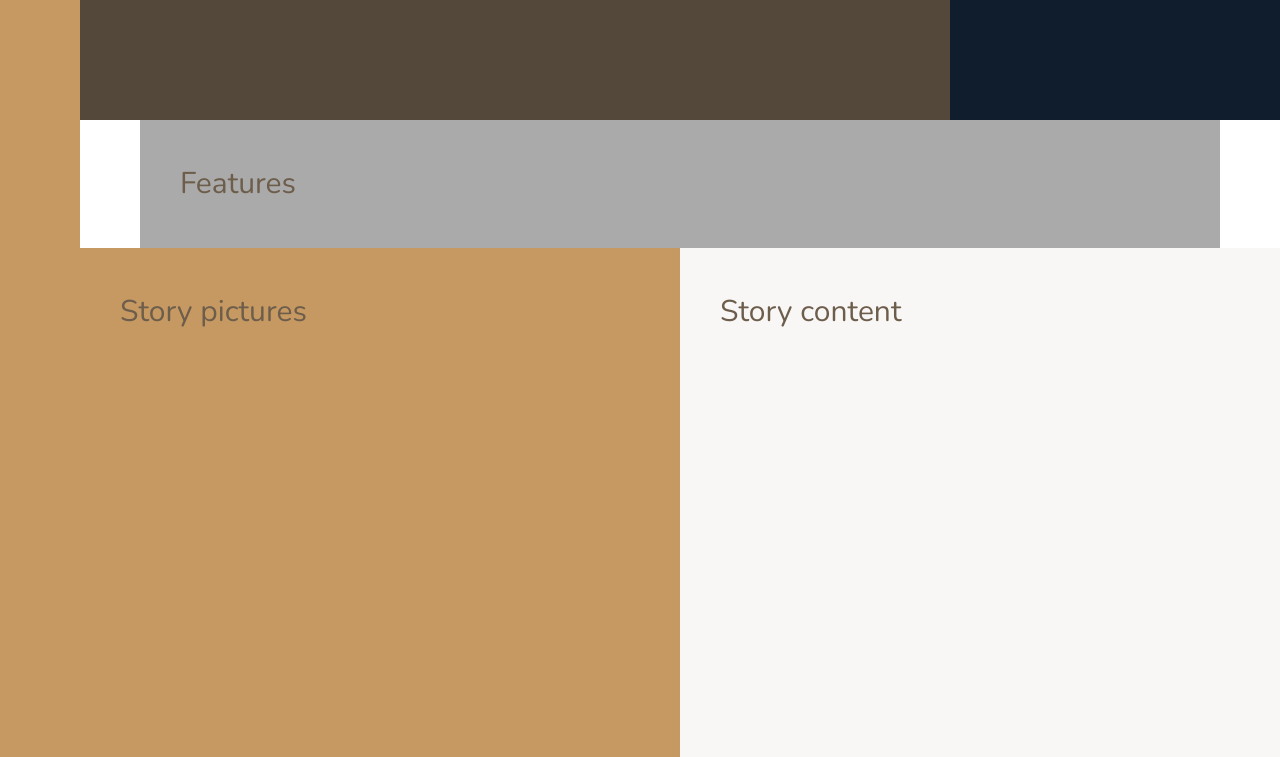
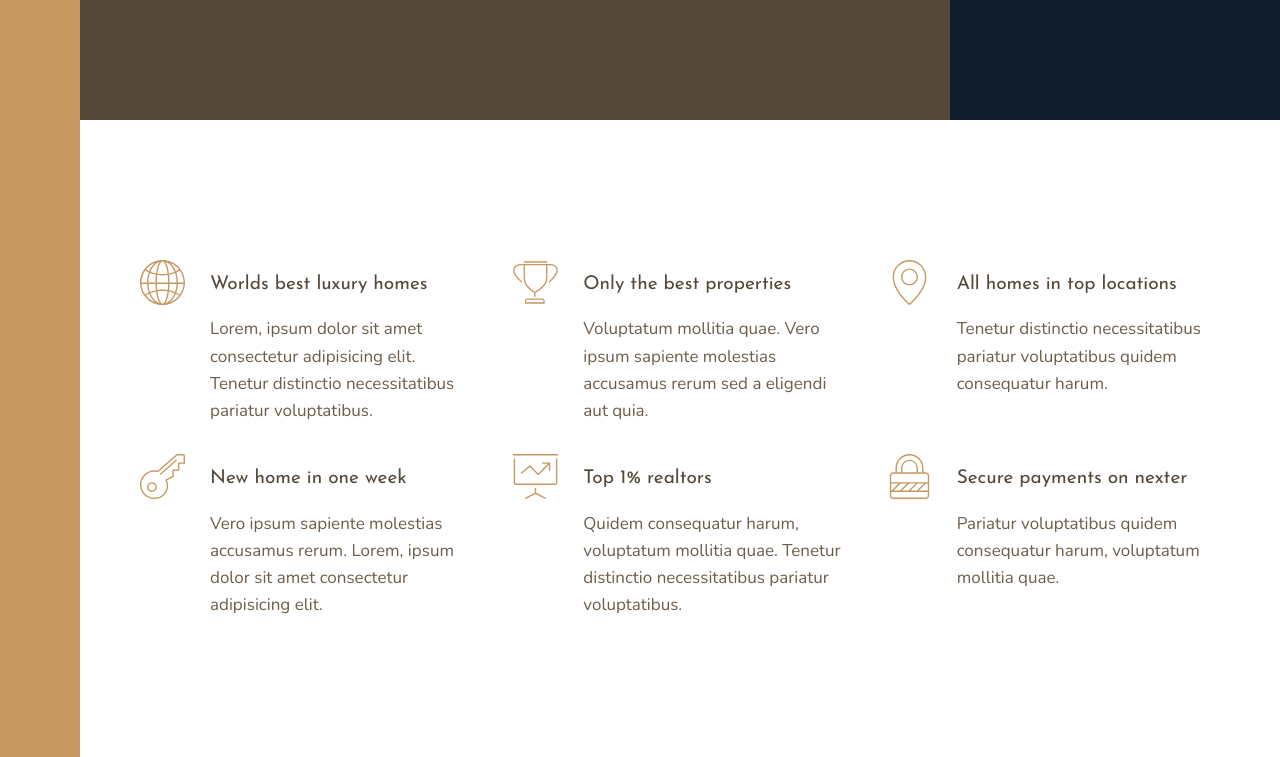
Before and after one commit to Moosees/nexter, a website: page index.html in a window 1280 px wide. Shown: the part 520-1277 px from the top of the page. Drawn offline with nearby package versions, Linux system fonts and the light colour scheme.

Commit message:
Add features-section markup and styles

```diff
--- a/index.html
+++ b/index.html
@@ -24,7 +24,61 @@
     Top realtors
   </div>
   <section class="features">
-        Features
+    <div class="feature">
+      <svg class="feature__icon">
+        <use xlink:href="img/sprite.svg#icon-global"></use>
+        <h4 class="heading-4 heading-4--dark">Worlds best luxury homes</h4>
+        <p class="feature__text">
+          Lorem, ipsum dolor sit amet consectetur adipisicing elit. Tenetur distinctio necessitatibus pariatur
+          voluptatibus.
+        </p>
+      </svg>
+    </div>
+    <div class="feature">
+      <svg class="feature__icon">
+        <use xlink:href="img/sprite.svg#icon-trophy"></use>
+        <h4 class="heading-4 heading-4--dark">Only the best properties</h4>
+        <p class="feature__text">
+          Voluptatum mollitia quae. Vero ipsum sapiente molestias accusamus rerum sed a eligendi aut quia.
+        </p>
+      </svg>
+    </div>
+    <div class="feature">
+      <svg class="feature__icon">
+        <use xlink:href="img/sprite.svg#icon-map-pin"></use>
+        <h4 class="heading-4 heading-4--dark">All homes in top locations</h4>
+        <p class="feature__text">
+          Tenetur distinctio necessitatibus pariatur voluptatibus quidem consequatur harum.
+        </p>
+      </svg>
+    </div>
+    <div class="feature">
+      <svg class="feature__icon">
+        <use xlink:href="img/sprite.svg#icon-key"></use>
+        <h4 class="heading-4 heading-4--dark">New home in one week</h4>
+        <p class="feature__text">
+          Vero ipsum sapiente molestias accusamus rerum. Lorem, ipsum dolor sit amet consectetur adipisicing elit.
+        </p>
+      </svg>
+    </div>
+    <div class="feature">
+      <svg class="feature__icon">
+        <use xlink:href="img/sprite.svg#icon-presentation"></use>
+        <h4 class="heading-4 heading-4--dark">Top 1% realtors</h4>
+        <p class="feature__text">
+          Quidem consequatur harum, voluptatum mollitia quae. Tenetur distinctio necessitatibus pariatur voluptatibus.
+        </p>
+      </svg>
+    </div>
+    <div class="feature">
+      <svg class="feature__icon">
+        <use xlink:href="img/sprite.svg#icon-lock"></use>
+        <h4 class="heading-4 heading-4--dark">Secure payments on nexter</h4>
+        <p class="feature__text">
+          Pariatur voluptatibus quidem consequatur harum, voluptatum mollitia quae.
+        </p>
+      </svg>
+    </div>
   </section>
   <div class="story__pictures">
     Story pictures
--- a/sass/_base.scss
+++ b/sass/_base.scss
@@ -13,6 +13,8 @@ $color-grey-dark-2: #6d5d4b;
 // FONT VARIABLES
 $font-primary: 'Nunito', sans-serif;
 $font-display: 'Josefin Sans', sans-serif;
+$font-size-large: 1.7rem;
+$font-size-larger: 1.9rem;
 
 // OTHER VARIABLES
 $grid-bleed: 6rem;
@@ -43,10 +45,4 @@ body {
   grid-template-columns: [sidebar-start] 8rem [sidebar-end full-start] minmax($grid-bleed, 1fr) [center-start] repeat(8, [col-start] minmax(min-content, 14rem) [col-end]) [center-end] minmax($grid-bleed, 1fr) [full-end];
   // header/realtors - features - story - homes - gallery - footer.
   grid-template-rows: 80vh min-content 40vw repeat(3, min-content);
-
-  // TEMPORARY
-  & > * {
-    font-size: 3rem;
-    padding: 40px;
-  }
 }
--- a/sass/_features.scss
+++ b/sass/_features.scss
@@ -1,4 +1,27 @@
 .features {
-  background-color: $color-grey-light-2;
+  align-items: start;
+  display: grid;
   grid-column: center-start / center-end;
+  grid-gap: 4rem;
+  grid-template-columns: repeat(auto-fit, minmax(30rem, 1fr)); // instead of mediaquery, make columns of minimum 300px.
+  margin: 15rem 0;
 }
+
+.feature {
+  display: grid;
+  grid-column-gap: 2.5rem;
+  grid-row-gap: 1.5rem;
+  grid-template-columns: min-content 1fr;
+
+  &__icon {
+    fill: $color-primary;
+    grid-row: 1 / span 2;
+    height: 4.5rem;
+    transform: translateY(-1rem);
+    width: 4.5rem;
+  }
+
+  &__text {
+    font-size: $font-size-large;
+  }
+}
--- a/sass/_typography.scss
+++ b/sass/_typography.scss
@@ -0,0 +1,24 @@
+%heading {
+  font-family: $font-display;
+  font-weight: 400;
+}
+
+.heading-1 {
+  @extend %heading;
+}
+
+.heading-2 {
+  @extend %heading;
+}
+
+.heading-3 {
+  @extend %heading;
+}
+
+.heading-4 {
+  @extend %heading;
+  font-size: $font-size-larger;
+
+  &--light {color: $color-grey-light-1;}
+  &--dark {color: $color-grey-dark-1;}
+}
```
Also changed, not shown: css/style.css. Lines whose indentation alone changed are shown as unchanged.
